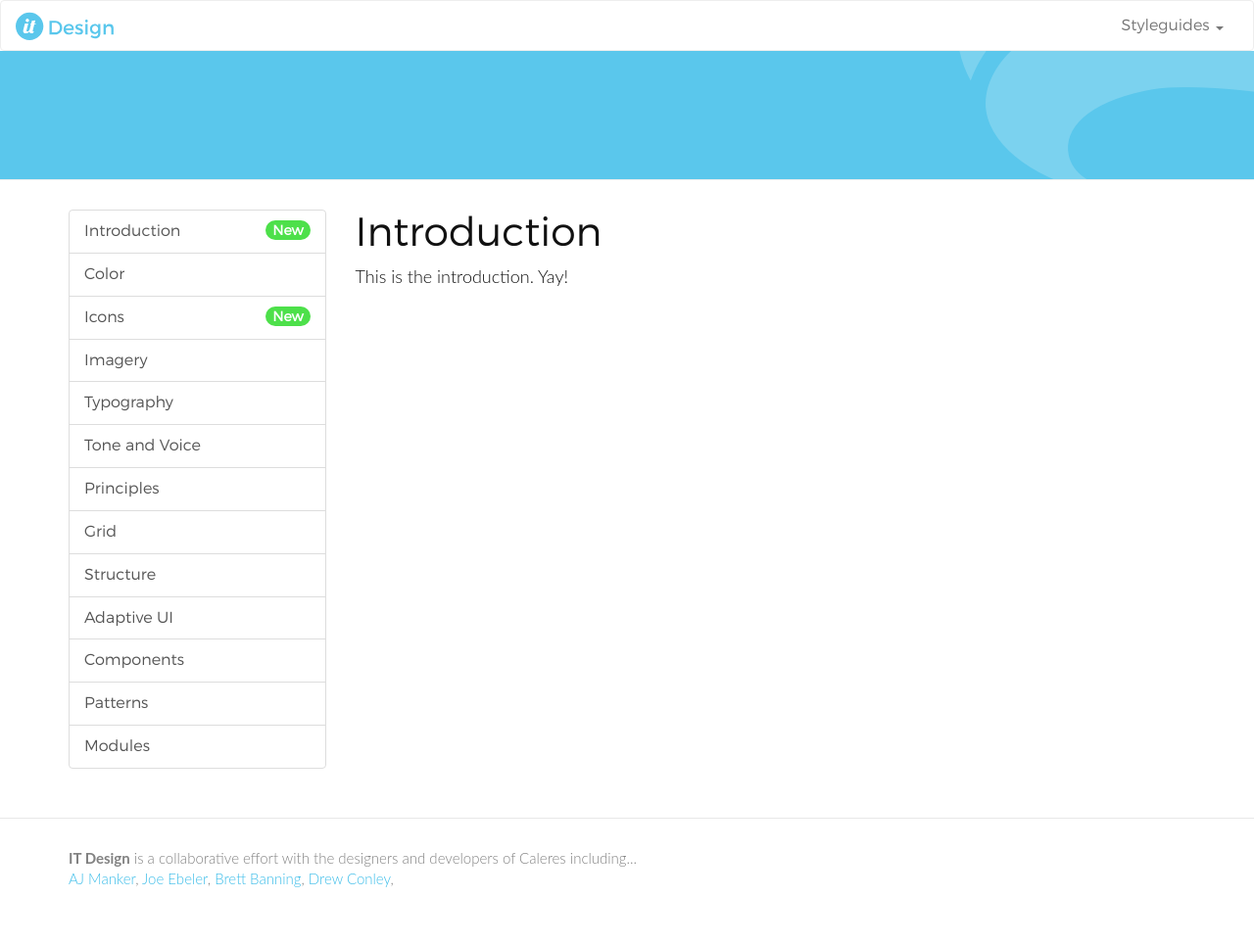
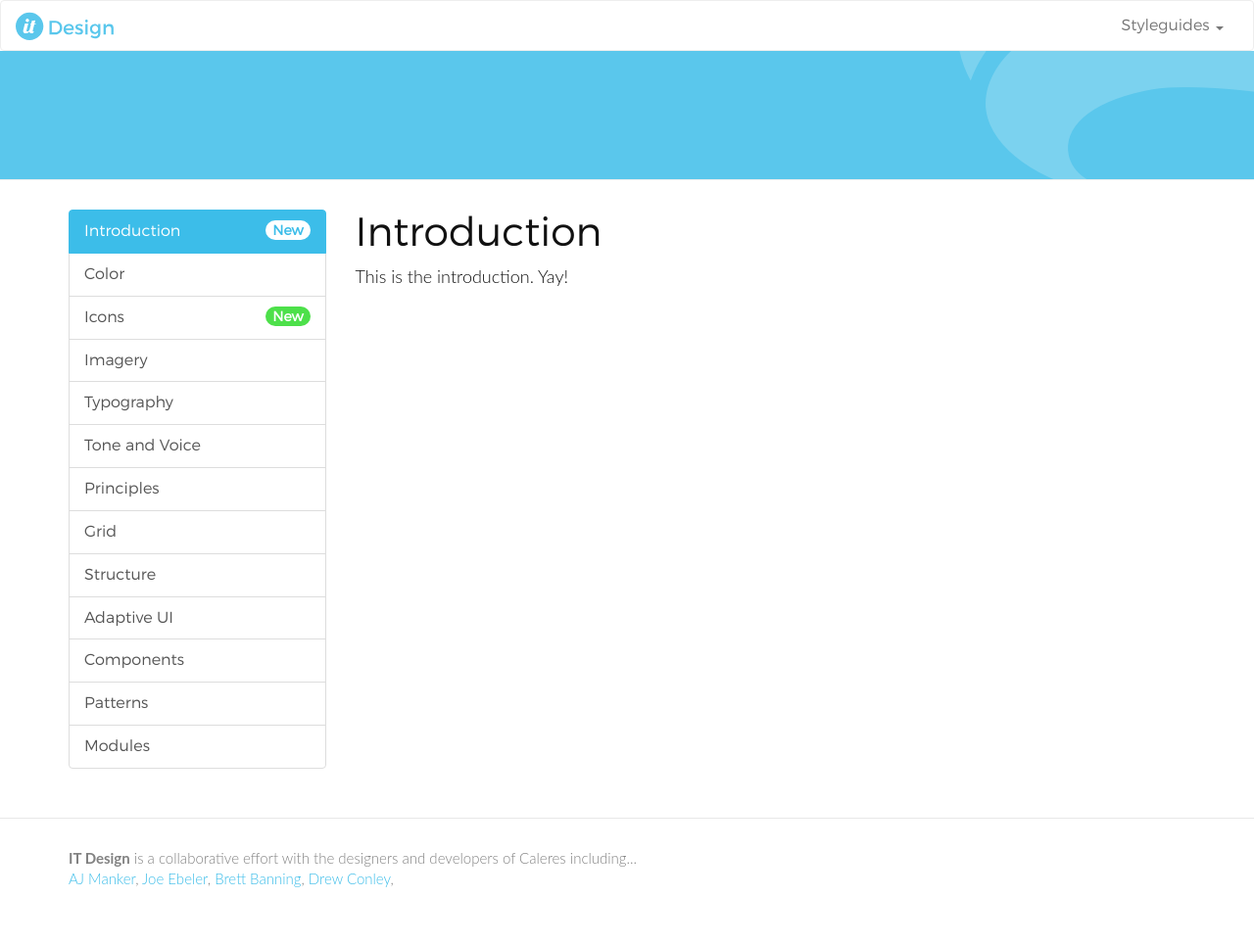
Before and after one commit to it-design/it-design.github.io, a Jekyll site: the page built from _famousfootwear/00-intro.md, in a window 1280 px wide. Shown: the whole page at 98% size. Built offline with Jekyll 4.4.1, drawn with Linux system fonts in a browser that asks for light colours; nearby versions of some CDN libraries.

Commit message:
Added active links to style guide sidebar navigation template

```diff
--- a/_includes/sidebar-nav.html
+++ b/_includes/sidebar-nav.html
@@ -1,6 +1,6 @@
 <div class="list-group">
   {% for section in site.famousfootwear %}
-    <a class="list-group-item" href="{{ section.url }}"> <span class="badge">{{ section.badge }}</span>{{ section.title }}</a>
+    <a class="list-group-item {% if section.url == page.url %}active{% endif %}" href="{{ section.url }}"> <span class="badge">{{ section.badge }}</span>{{ section.title }}</a>
   {% endfor %}
 </div>
 
```
Also changed, not shown: 15 other files.
